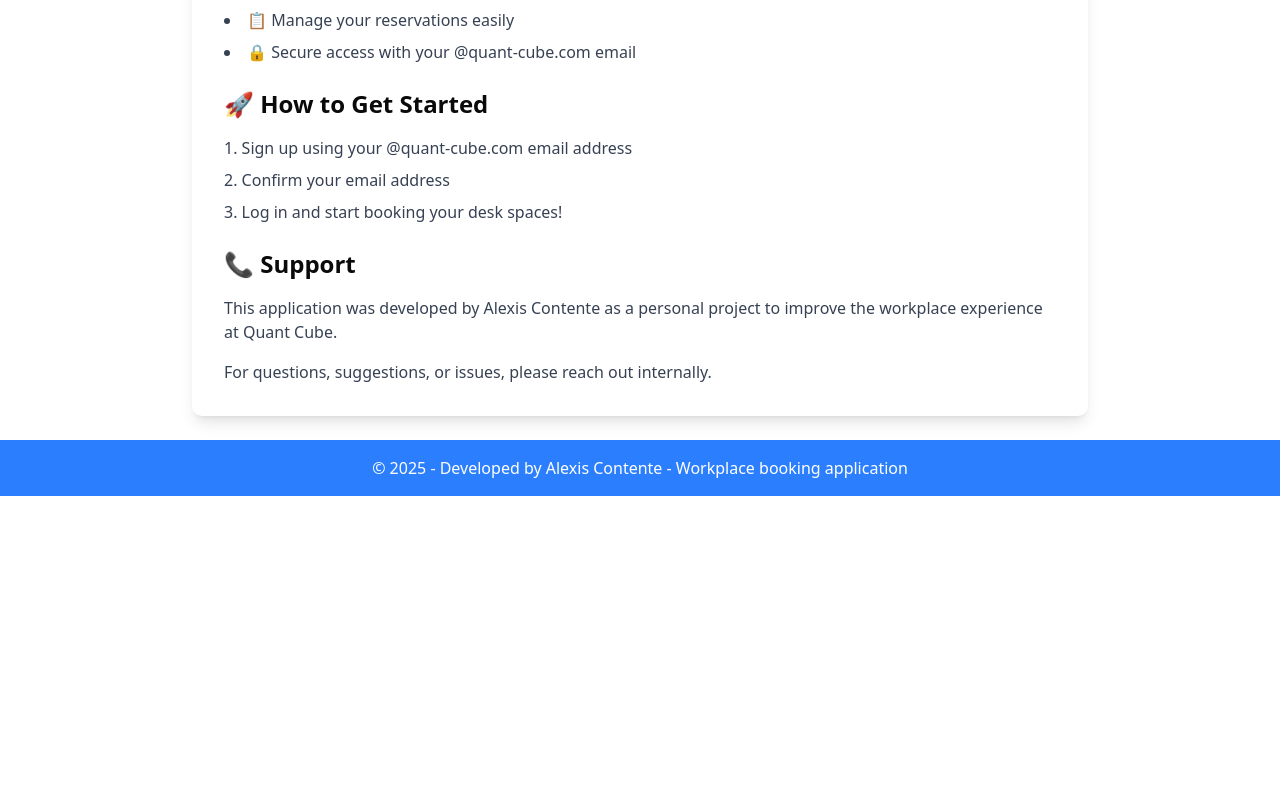
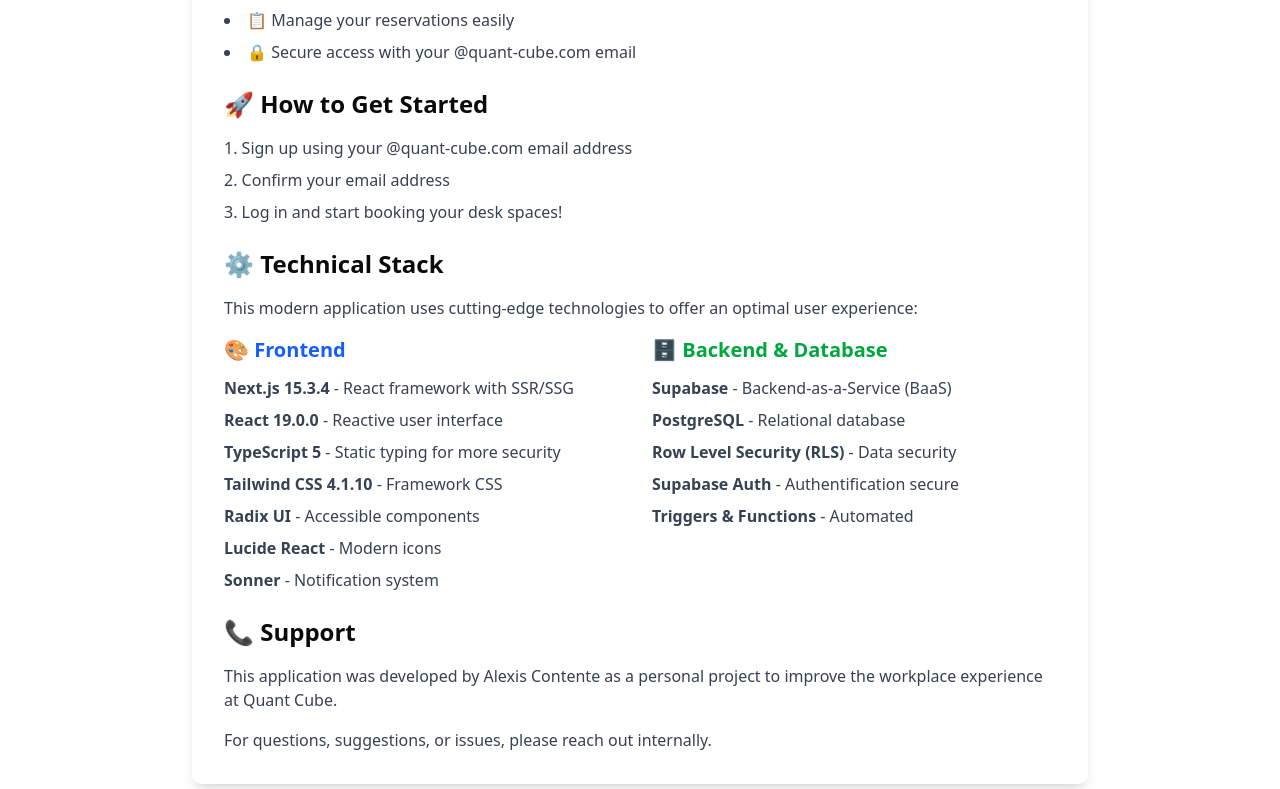
Before and after one commit to Alexis-Contente/workplace-booking, a Next.js app: page /about in a window 1280 px wide. Shown: the part 468-1257 px from the top of the page. Before the commit the page ends 964 px from the top, so only its background shows below. Built offline with nearby package versions, Linux system fonts and the light colour scheme; no server answers.

Commit message:
feat(about): addition of a section on the technical stack with details on the frontend and backend

```diff
--- a/app/about/page.tsx
+++ b/app/about/page.tsx
@@ -39,6 +39,70 @@
                 <li>Log in and start booking your desk spaces!</li>
               </ol>
 
+              <h2 className="text-2xl font-semibold mb-4">
+                ⚙️ Technical Stack
+              </h2>
+              <p className="text-gray-700 mb-4">
+                This modern application uses cutting-edge technologies to offer
+                an optimal user experience:
+              </p>
+
+              <div className="grid md:grid-cols-2 gap-6 mb-6">
+                <div>
+                  <h3 className="text-xl font-semibold mb-3 text-blue-600">
+                    🎨 Frontend
+                  </h3>
+                  <ul className="space-y-2 text-gray-700">
+                    <li>
+                      <strong>Next.js 15.3.4</strong> - React framework with
+                      SSR/SSG
+                    </li>
+                    <li>
+                      <strong>React 19.0.0</strong> - Reactive user interface
+                    </li>
+                    <li>
+                      <strong>TypeScript 5</strong> - Static typing for more
+                      security
+                    </li>
+                    <li>
+                      <strong>Tailwind CSS 4.1.10</strong> - Framework CSS
+                    </li>
+                    <li>
+                      <strong>Radix UI</strong> - Accessible components
+                    </li>
+                    <li>
+                      <strong>Lucide React</strong> - Modern icons
+                    </li>
+                    <li>
+                      <strong>Sonner</strong> - Notification system
+                    </li>
+                  </ul>
+                </div>
+
+                <div>
+                  <h3 className="text-xl font-semibold mb-3 text-green-600">
+                    🗄️ Backend & Database
+                  </h3>
+                  <ul className="space-y-2 text-gray-700">
+                    <li>
+                      <strong>Supabase</strong> - Backend-as-a-Service (BaaS)
+                    </li>
+                    <li>
+                      <strong>PostgreSQL</strong> - Relational database
+                    </li>
+                    <li>
+                      <strong>Row Level Security (RLS)</strong> - Data security
+                    </li>
+                    <li>
+                      <strong>Supabase Auth</strong> - Authentification secure
+                    </li>
+                    <li>
+                      <strong>Triggers & Functions</strong> - Automated
+                    </li>
+                  </ul>
+                </div>
+              </div>
+
               <h2 className="text-2xl font-semibold mb-4">📞 Support</h2>
               <p className="text-gray-700 mb-4">
                 This application was developed by Alexis Contente as a personal
```
